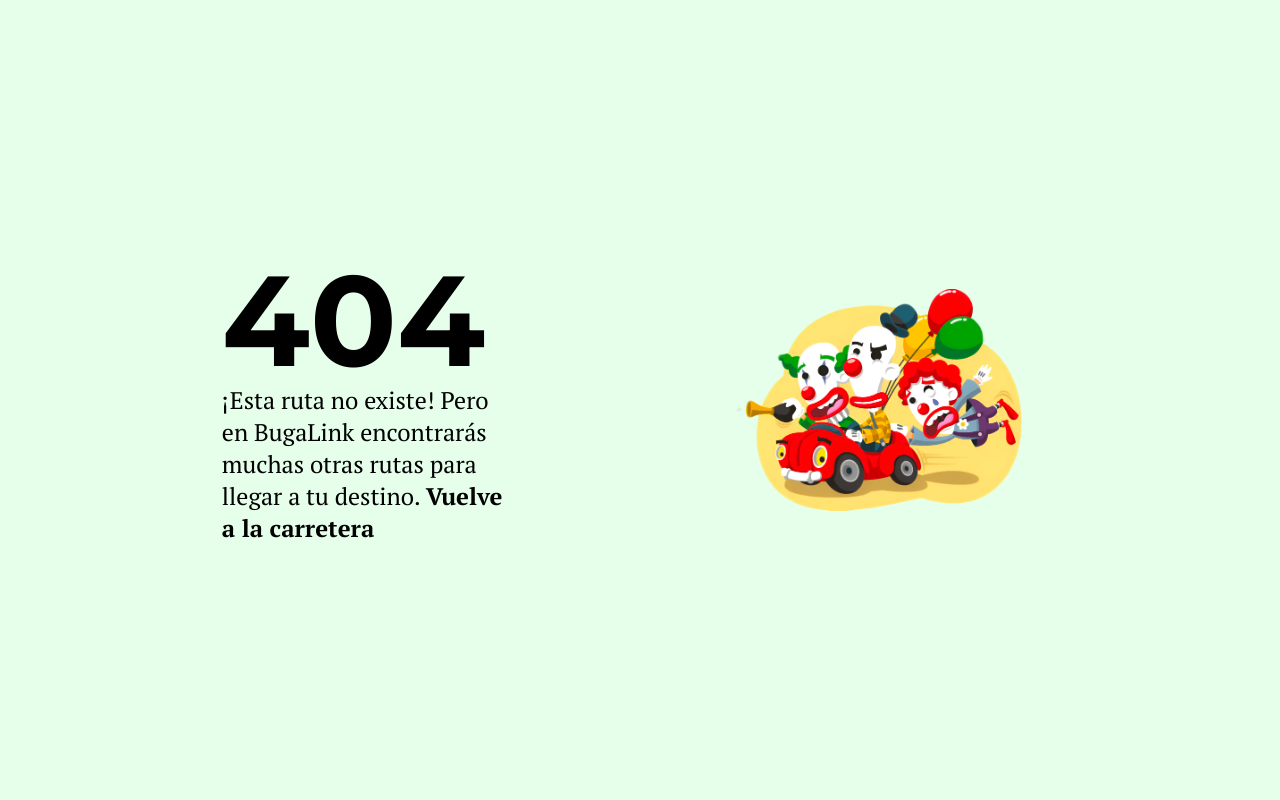
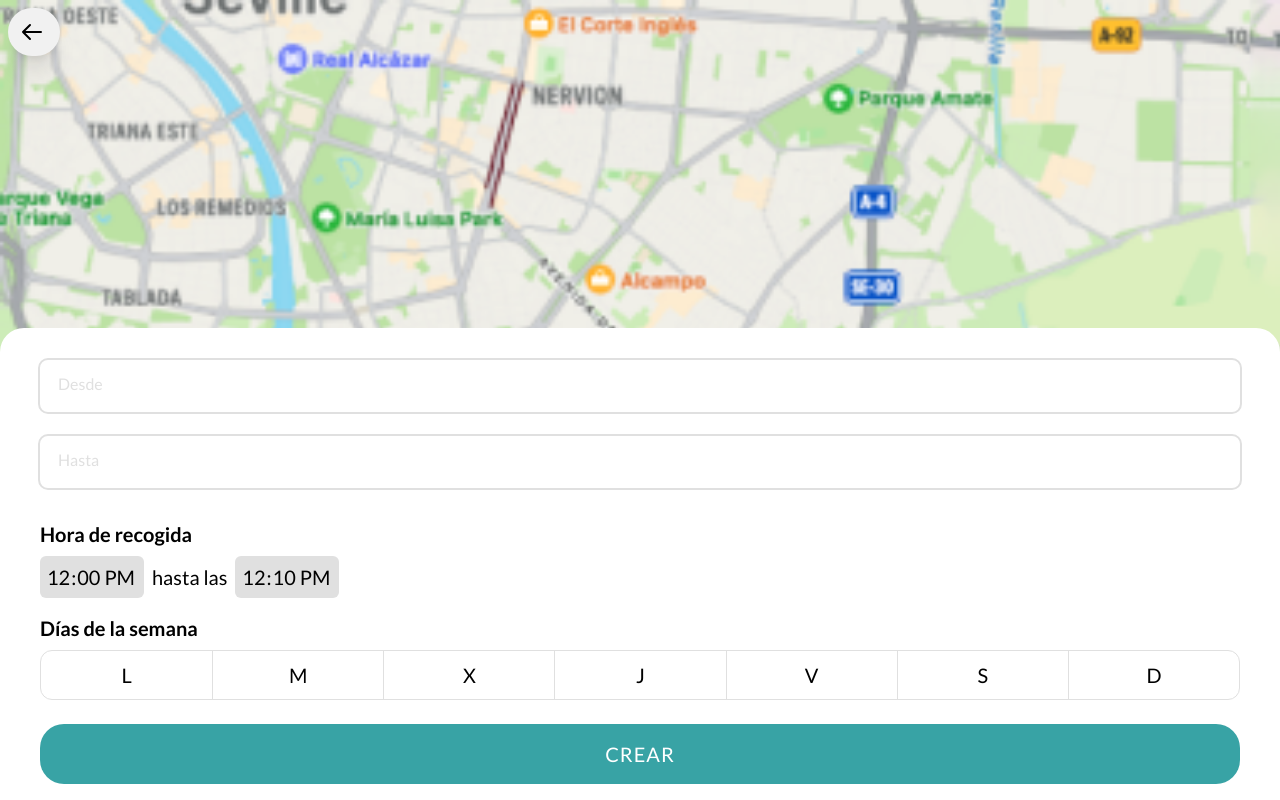
Before and after one commit to ISPP-Grupo5/BugaLink, a Next.js app in the folder bugalink-frontend/: page /users/qyahXxJc/routines/passenger/new in a window 1280 px wide. Before the commit this address had no page. Built offline with nearby package versions, Linux system fonts and the light colour scheme.

Commit message:
feat: add create passenger routine view

```diff
--- a/bugalink-frontend/components/buttons/Back/index.tsx
+++ b/bugalink-frontend/components/buttons/Back/index.tsx
@@ -1,10 +1,12 @@
-import Link from 'next/link';
+import { useRouter } from 'next/router';
 
 export default function BackButton() {
+  const router = useRouter();
+
   return (
-    <Link
-      href="/#/"
-      className="fixed top-2 left-2 pl-3 pr-2 py-3 rounded-full shadow-xl bg-base"
+    <button
+      onClick={() => router.back()}
+      className="fixed top-2 left-2 pl-3 pr-2 py-3 rounded-full shadow-xl bg-base z-50"
     >
       <svg
         xmlns="http://www.w3.org/2000/svg"
@@ -20,6 +22,6 @@ export default function BackButton() {
           d="M10 19l-7-7m0 0l7-7m-7 7h18"
         />
       </svg>
-    </Link>
+    </button>
   );
 }
--- /dev/null
+++ b/bugalink-frontend/components/buttons/CTA/index.tsx
@@ -0,0 +1,16 @@
+type Params = {
+  text: string;
+  disabled?: boolean;
+  className?: string;
+};
+
+export default function CTAButton({ text, disabled, className }: Params) {
+  return (
+    <button
+      className={`bg-turquoise text-center tracking-wider text-white rounded-3xl py-4 px-8 text-xl ${className}`}
+      disabled={disabled}
+    >
+      {text}
+    </button>
+  );
+}
--- /dev/null
+++ b/bugalink-frontend/components/forms/TextField/index.tsx
@@ -0,0 +1,53 @@
+//type in  email, password...
+type props = {
+  type:
+    | 'text'
+    | 'email'
+    | 'password'
+    | 'number'
+    | 'date'
+    | 'tel'
+    | 'textarea'
+    | undefined;
+  fieldName: string;
+  placeholder: string;
+  content: string;
+  setContent: (value: string) => void;
+  parentClassName?: string;
+  inputClassName?: string;
+};
+
+// Adapted from https://tailwind-elements.com/docs/standard/forms/inputs/
+export default function TextField({
+  type,
+  fieldName,
+  placeholder,
+  content,
+  setContent,
+  parentClassName,
+  inputClassName,
+}: props) {
+  return (
+    <div
+      className={`flex relative ${parentClassName}`}
+      data-te-input-wrapper-init
+    >
+      <input
+        type={type || 'text'}
+        className={`peer block text-lg min-h-[auto] bg-transparent rounded-lg border-none outline outline-[0.125rem] py-3 px-4 transition-all duration-200 ease-linear outline-light-gray focus:outline-turquoise focus:placeholder:opacity-100 data-[te-input-state-active]:placeholder:opacity-100 motion-reduce:transition-none [&:not([data-te-input-placeholder-active])]:placeholder:opacity-0 ${inputClassName}`}
+        placeholder={placeholder || 'Example label'}
+        onChange={(e) => setContent(e.target.value)}
+        value={content}
+        id={fieldName}
+        data-te-input-state-active={content === '' ? undefined : true} // Move the label up when the input is not empty
+      />
+      <label
+        onSelectCapture={(e) => e.preventDefault()} // Prevents context menu from opening when selecting text
+        htmlFor={fieldName}
+        className="pointer-events-none absolute top-0 left-3 mb-0 max-w-[90%] origin-[0_0] truncate pt-3 px-1.5 text-light-gray bg-transparent transition-all duration-200 ease-out peer-focus:-translate-y-[1.2rem] peer-focus:scale-[0.8] peer-focus:text-turquoise peer-data-[te-input-state-active]:-translate-y-[1.2rem] peer-data-[te-input-state-active]:scale-[0.8] peer-focus:bg-white peer-data-[te-input-state-active]:bg-white motion-reduce:transition-none"
+      >
+        {fieldName}
+      </label>
+    </div>
+  );
+}
--- /dev/null
+++ b/bugalink-frontend/components/forms/TimePicker/index.tsx
@@ -0,0 +1,16 @@
+type Params = {
+  time: string;
+  setTime: (value: string) => void;
+};
+
+export default function TimePicker({ time, setTime }: Params) {
+  return (
+    <input
+      type="time"
+      name={'pick-time'}
+      value={time}
+      className="bg-light-gray rounded-md p-1.5 w-min "
+      onChange={(e) => setTime(e.target.value)}
+    />
+  );
+}
--- a/bugalink-frontend/package.json
+++ b/bugalink-frontend/package.json
@@ -19,6 +19,7 @@
     "next-pwa": "^5.6.0",
     "react": "^18.2.0",
     "react-dom": "^18.2.0",
+    "sharp": "^0.31.3",
     "typewriter-effect": "^2.19.0"
   },
   "devDependencies": {
@@ -27,7 +28,9 @@
     "@types/node": "^12.12.21",
     "@types/react": "^17.0.2",
     "@types/react-dom": "^17.0.1",
+    "@typescript-eslint/eslint-plugin": "^5.54.0",
     "eslint": "^8.35.0",
+    "eslint-plugin-prettier": "^4.2.1",
     "postcss-preset-env": "^8.0.1",
     "tailwindcss": "^3.2.6",
     "typescript": "^4.8.3"
--- a/bugalink-frontend/pages/_document.tsx
+++ /dev/null
@@ -1,26 +0,0 @@
-import { Html, Head, Main, NextScript } from 'next/document';
-
-// Added this file because of this warning: https://nextjs.org/docs/messages/no-stylesheets-in-head-component
-export default function Document() {
-  return (
-    <Html>
-      <Head>
-        {/* Lato font */}
-        <link rel="preconnect" href="https://fonts.googleapis.com" />
-        <link
-          rel="preconnect"
-          href="https://fonts.gstatic.com"
-          crossOrigin="anonymous"
-        />
-        <link
-          href="https://fonts.googleapis.com/css2?family=Lato:wght@200;400;700;900&display=swap"
-          rel="stylesheet"
-        />
-      </Head>
-      <body>
-        <Main />
-        <NextScript />
-      </body>
-    </Html>
-  );
-}
--- a/bugalink-frontend/pages/index.tsx
+++ b/bugalink-frontend/pages/index.tsx
@@ -4,9 +4,14 @@ import Layout from '../components/Layout';
 export default function Home() {
   return (
     <Layout>
-      Hello, world!
-      <br />
-      <Link href="/ride/V1StGXR8_Z5jdHi6B-myT/map">Detalles viaje (Mapa)</Link>
+      <div className="flex flex-col">
+        <Link href="/ride/V1StGXR8_Z5jdHi6B-myT/map">
+          Detalles viaje (Mapa)
+        </Link>
+        <Link href="/users/qyahXxJc/routines/passenger/new">
+          Crear rutina (pasajero)
+        </Link>
+      </div>
     </Layout>
   );
 }
--- a/bugalink-frontend/pages/ride/[id]/map.tsx
+++ b/bugalink-frontend/pages/ride/[id]/map/index.tsx
@@ -1,11 +1,12 @@
 import { motion } from 'framer-motion';
-import BackButton from '../../../components/buttons/Back';
+import BackButton from '../../../../components/buttons/Back';
+import Layout from '../../../../components/Layout';
 import Car from '/public/assets/car.svg';
 import Progress from '/public/assets/progress.svg';
 
 export default function RideMap() {
   return (
-    <div className="flex flex-col h-full">
+    <Layout>
       <BackButton />
       <img src="/assets/mocks/map.png" className="w-full" />
       <div className="fixed w-full bottom-0 bg-white rounded-t-3xl drop-shadow-md grid grid-rows-2 px-5 py-6 z-10">
@@ -38,7 +39,7 @@ export default function RideMap() {
           </span>
         </div>
       </div>
-    </div>
+    </Layout>
   );
 }
 
--- /dev/null
+++ b/bugalink-frontend/pages/users/[id]/routines/passenger/new/index.tsx
@@ -0,0 +1,75 @@
+import { useEffect, useState } from 'react';
+import BackButton from '../../../../../../components/buttons/Back';
+import CTAButton from '../../../../../../components/buttons/CTA';
+import TextField from '../../../../../../components/forms/TextField';
+import TimePicker from '../../../../../../components/forms/TimePicker';
+import Layout from '../../../../../../components/Layout';
+
+const days = ['L', 'M', 'X', 'J', 'V', 'S', 'D'];
+
+export default function NewRoutine() {
+  const [originAddress, setOriginAddress] = useState('');
+  const [destinationAddress, setDestinationAddress] = useState('');
+  const [pickTimeFrom, setPickTimeFrom] = useState('12:00');
+  const [pickTimeTo, setPickTimeTo] = useState('12:10');
+  const [selectedDays, setSeletedDays] = useState([]);
+
+  return (
+    <Layout>
+      <BackButton />
+      <img src="/assets/mocks/map.png" className="w-full fixed" />
+      <div className="fixed w-full flex flex-col bg-white bottom-0 rounded-t-3xl pb-4 pt-8 px-10">
+        <div className="h-full">
+          <TextField
+            type={'text'}
+            placeholder={'Dirección'}
+            fieldName={'Desde'}
+            content={originAddress}
+            setContent={setOriginAddress}
+            parentClassName="mb-6"
+            inputClassName="w-full"
+          />
+          <TextField
+            type={'text'}
+            placeholder={'Dirección'}
+            fieldName={'Hasta'}
+            content={destinationAddress}
+            setContent={setDestinationAddress}
+            parentClassName="mb-8"
+            inputClassName="w-full"
+          />
+          <div className="flex flex-col mb-4">
+            <label className="text-xl font-bold">Hora de recogida</label>
+            <span className="mt-2 flex items-center space-x-2 text-xl">
+              <TimePicker time={pickTimeFrom} setTime={setPickTimeFrom} />
+              <p>hasta las</p>{' '}
+              <TimePicker time={pickTimeTo} setTime={setPickTimeTo} />
+            </span>
+          </div>
+
+          <label className="text-xl font-bold">Días de la semana</label>
+          <span className="mt-2 grid grid-cols-7 items-center text-center bg-white border border-light-gray rounded-xl text-xl divide-x divide-light-gray overflow-hidden">
+            {days.map((day) => (
+              <p
+                key={day}
+                className={`w-full h-full py-2.5 transition-colors duration-300 ${
+                  selectedDays.includes(day) ? 'bg-turquoise text-white' : ''
+                }`}
+                onClick={() => {
+                  if (selectedDays.includes(day)) {
+                    setSeletedDays(selectedDays.filter((d) => d !== day));
+                  } else {
+                    setSeletedDays([...selectedDays, day]);
+                  }
+                }}
+              >
+                {day}
+              </p>
+            ))}
+          </span>
+          <CTAButton className="mt-6 w-full" text="CREAR" />
+        </div>
+      </div>
+    </Layout>
+  );
+}
--- a/bugalink-frontend/styles/globals.css
+++ b/bugalink-frontend/styles/globals.css
@@ -1,4 +1,4 @@
-@import url('https://fonts.googleapis.com/css2?family=Montserrat:wght@200;300;400;500;600;700&family=PT+Serif:wght@400;700&display=swap');
+@import url('https://fonts.googleapis.com/css2?family=Lato:wght@300;400;700;900&display=swap');
 
 /* purgecss start ignore */
 @tailwind base;
@@ -18,10 +18,6 @@ svg {
   font-family: PT Serif, serif;
 }
 
-.font-montserrat {
-  font-family: Montserrat, sans-serif;
-}
-
 .bg-secondary {
   --tw-bg-opacity: 1;
   background-color: rgba(229, 279, 234, var(--tw-bg-opacity));
@@ -33,16 +29,11 @@ svg {
 
 /* PWA */
 
-html,
-body {
+html {
   padding: 0;
-  margin: 0;
   font-family: -apple-system, BlinkMacSystemFont, Segoe UI, Roboto, Oxygen,
     Ubuntu, Cantarell, Fira Sans, Droid Sans, Helvetica Neue, sans-serif;
-}
-
-html {
-  padding-bottom: 0;
+  margin: 0;
   padding-top: env(safe-area-inset-top, 0);
   padding-bottom: env(safe-area-inset-bottom, 0);
   padding-left: env(safe-area-inset-left, 0);
@@ -70,3 +61,12 @@ a {
 img svg button {
   user-select: none;
 }
+
+/* Remove default style from input time */
+input[type='time']::-webkit-calendar-picker-indicator {
+  -webkit-appearance: none;
+  -moz-appearance: none;
+  appearance: none;
+  background: none;
+  display: none;
+}
--- a/bugalink-frontend/tailwind.config.js
+++ b/bugalink-frontend/tailwind.config.js
@@ -10,8 +10,10 @@ module.exports = {
   ],
   theme: {
     colors: {
+      transparent: 'transparent',
       base: '#f1f1f1',
       black: '#000000',
+      'light-gray': '#e0e0e0',
       gray: '#696969', // nice
       white: '#ffffff',
       red: '#d00000',
```
Also changed, not shown: 1 other file (tests, documents, lock files or other folders).
